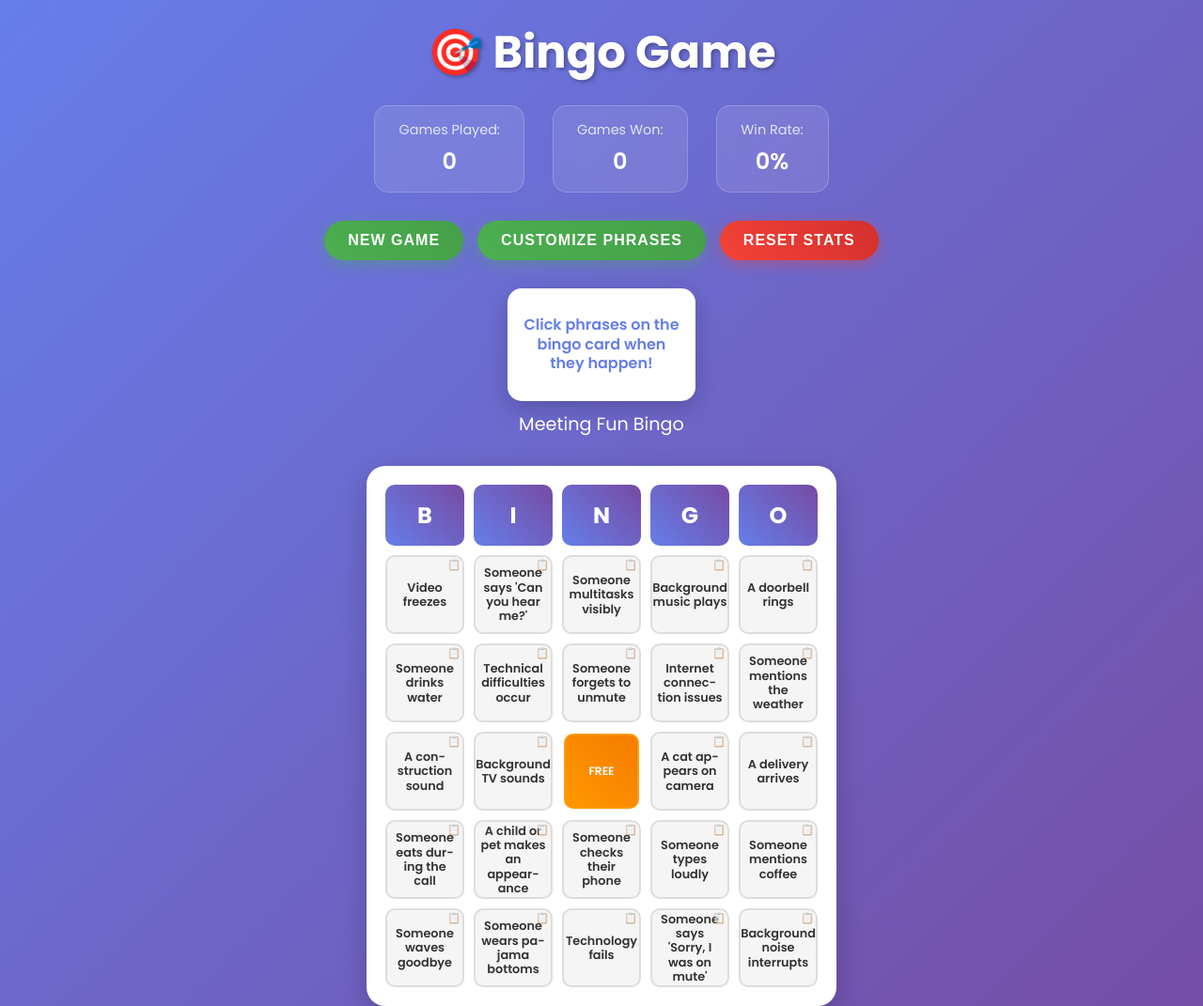
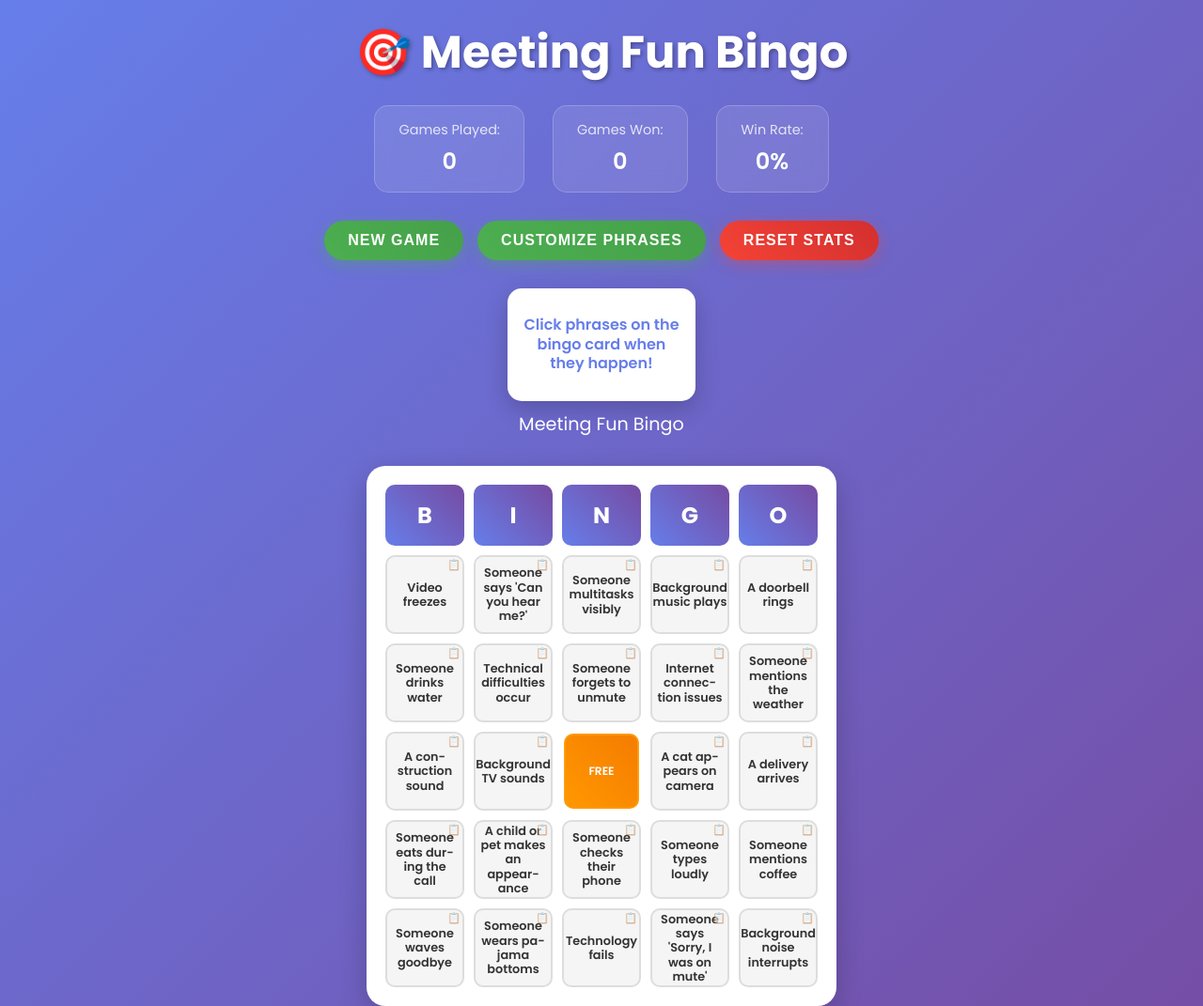
Before and after one commit to KacperMalachowski/bingo-app, a plain HTML site: page index.html in a window 1280 px wide. Shown: the top 1071 px of the page at 94% size. Drawn offline with Linux system fonts and the light colour scheme.

Commit message:
Final branding updates for Meeting Fun Bingo
- Updated title, headers, and descriptions throughout
- Updated manifest.json with meeting bingo theme
- Comprehensive README with usage ideas and scenarios
- Ready for deployment as a meeting engagement tool

```diff
--- a/index.html
+++ b/index.html
@@ -3,8 +3,8 @@
 <head>
     <meta charset="UTF-8">
     <meta name="viewport" content="width=device-width, initial-scale=1.0">
-    <title>Bingo Game</title>
-    <meta name="description" content="A modern, interactive bingo game with local storage and beautiful design">
+    <title>Meeting Fun Bingo</title>
+    <meta name="description" content="A modern, interactive meeting bingo game - click phrases when they happen during meetings, conferences, or events">
     <link rel="stylesheet" href="styles.css">
     <link href="https://fonts.googleapis.com/css2?family=Poppins:wght@300;400;600;700&display=swap" rel="stylesheet">
     <link rel="manifest" href="manifest.json">
@@ -14,7 +14,7 @@
 <body>
     <div class="container">
         <header>
-            <h1>🎯 Bingo Game</h1>
+            <h1>🎯 Meeting Fun Bingo</h1>
             <div class="game-stats">
                 <div class="stat">
                     <span class="stat-label">Games Played:</span>
```
Also changed, not shown: manifest.json, 1 other file.
